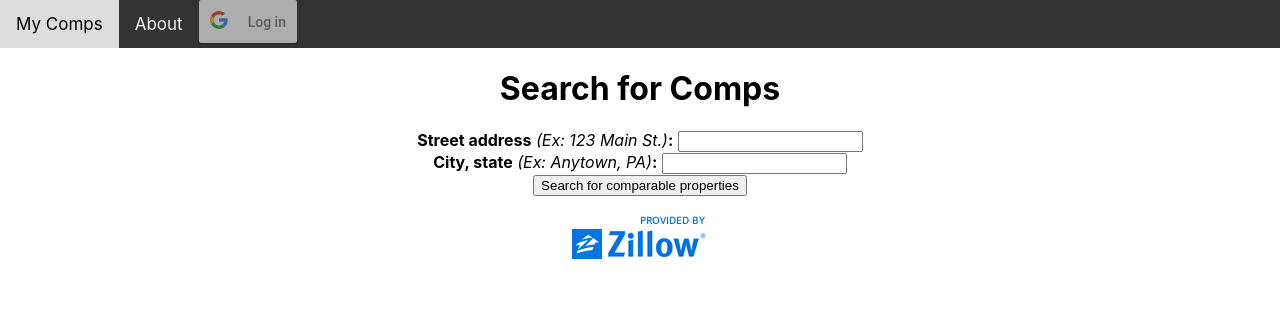
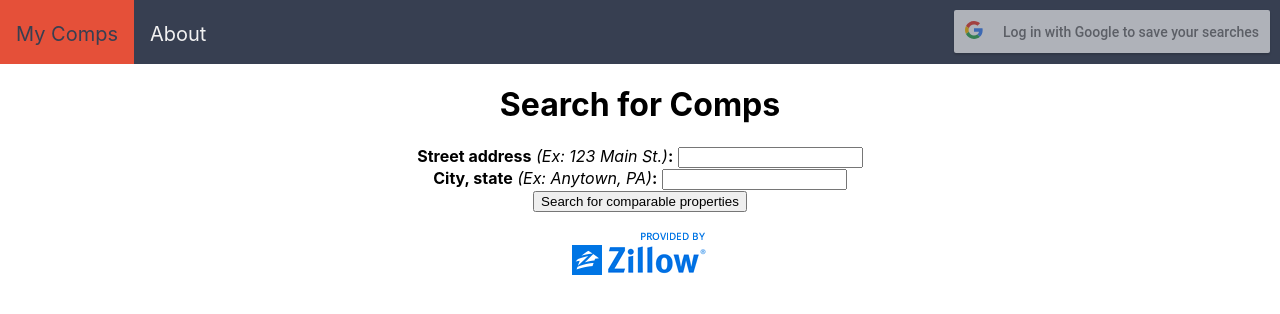
Before and after one commit to bethurban/my-comps-client, a React (Create React App) app: page / in a window 1280 px wide. Shown: the top 314 px of the page. Built offline with nearby package versions, Linux system fonts and the light colour scheme; what google-maps-react would draw is missing.

Commit message:
CSS color changes

```diff
--- a/src/components/CompCard.js
+++ b/src/components/CompCard.js
@@ -20,7 +20,7 @@ const CompCard = ({ comp, number }) => {
     <div className="CompCard">
       <div className="card">
         <div className="card__face card__face--front">
-          <h4 className="cardText">{ number }. <a href={ comp.zillowLink } target="_blank" rel="noopener noreferrer">{ comp.address }</a></h4>
+          <h4 className="cardText">{ number }. <a href={ comp.zillowLink } target="_blank" rel="noopener noreferrer" className="card-link">{ comp.address }</a></h4>
           { comp.lastSoldDate && comp.lastSoldPrice && <p className="cardText">Last sold on { comp.lastSoldDate } for ${ comp.lastSoldPrice }</p> }
         </div>
         <div className="card__face card__face--back">
--- a/src/components/SearchCard.js
+++ b/src/components/SearchCard.js
@@ -22,7 +22,7 @@ const SearchCard = ({ property, image }) => {
     <div className="SearchCard">
       <div className="card">
         <div className="card__face card__face--front">
-          <h4 className="cardText"><a href={ property.zillowLink } target="_blank" rel="noopener noreferrer">{ property.address }</a></h4>
+          <h4 className="cardText"><a href={ property.zillowLink } target="_blank" rel="noopener noreferrer" className="card-link">{ property.address }</a></h4>
           { property.lastSoldDate && property.lastSoldPrice && <p className="cardText">Last sold on { property.lastSoldDate } for ${ property.lastSoldPrice }</p> }
           <p className="cardText"><em>Click cards for more details.</em></p>
         </div>
--- a/src/containers/Navbar.css
+++ b/src/containers/Navbar.css
@@ -1,27 +1,36 @@
 /* Add a black background color to the top navigation */
 .topnav {
-  background-color: #333;
+  background-color: #373F51;
   overflow: hidden;
 }
 
 /* Style the links inside the navigation bar */
 .topnav a {
   float: left;
-  color: #f2f2f2;
+  color: #F2F2F2;
   text-align: center;
-  padding: 14px 16px;
+  padding-top: 22px;
+  padding-left: 16px;
+  padding-right: 16px;
+  padding-bottom: 18px;
   text-decoration: none;
-  font-size: 17px;
+  font-size: 20px;
+}
+
+.topnav-right {
+  float: right;
+  text-align: center;
+  padding: 10px 10px;
 }
 
 /* Change the color of links on hover */
 .topnav a:hover {
-  background-color: #ddd;
-  color: black;
+  background-color: #E55039;
+  color: #373F51;
 }
 
 /* Add a color to the active/current link */
-.topnav a.active {
+/* .topnav a.active {
   background-color: #4CAF50;
   color: white;
-}
+} */
--- a/src/containers/Navbar.js
+++ b/src/containers/Navbar.js
@@ -21,13 +21,15 @@ class Navbar extends Component {
 
     return(
       <nav className="topnav">
-        <div className="container">
+        <div className="topnav-left">
           <Link to='/' className="logo">My Comps</Link>
           <Link to='/about'>About</Link>
           { this.props.user && <Link to='/saved'>Saved properties</Link> }
+        </div>
+        <div className="topnav-right">
           <GoogleLogin
             clientId={GOOGLE_ID}
-            buttonText="Log in"
+            buttonText="Log in with Google to save your searches"
             onSuccess={responseGoogle}
             onFailure={responseGoogle}
           />
--- a/src/containers/Searches.css
+++ b/src/containers/Searches.css
@@ -44,6 +44,10 @@
   margin-top: 10px;
 }
 
+.card-link {
+  color: #0069FF;
+}
+
 .MapCard {
   float: left;
   margin-left: 2%;
```
